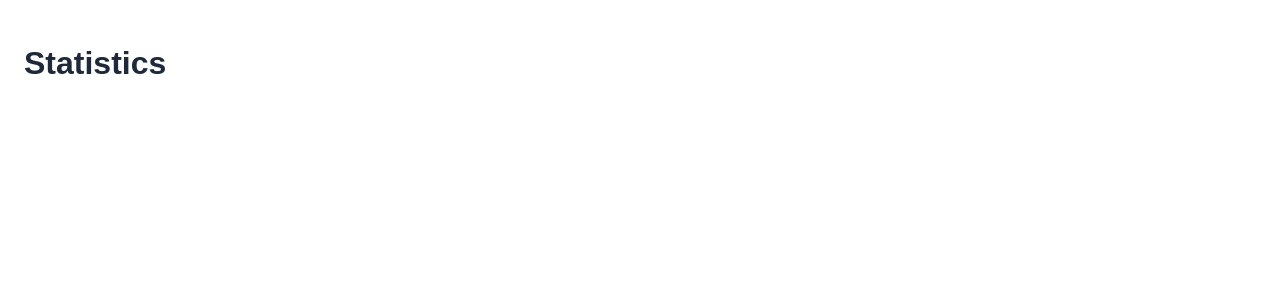
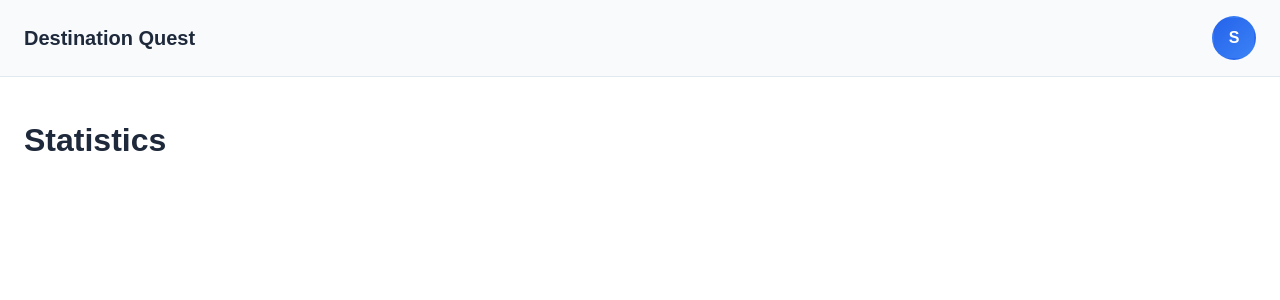
Before and after one commit to DebjitPramanick/Globetrotter, a Next.js app in the folder client/: page /Stats in a window 1280 px wide. Shown: the top 300 px of the page. Built offline with nearby package versions, Linux system fonts and the light colour scheme; sample sign-in values are in the browser's storage.

Commit message:
Create AppLayout

```diff
--- a/client/src/components/molecules/Header/index.tsx
+++ b/client/src/components/molecules/Header/index.tsx
@@ -19,7 +19,7 @@ const Header = () => {
   const menuRef = useRef<HTMLDivElement>(null);
   const { isDarkMode, toggleTheme } = useApp();
   const router = useRouter();
-  const username = localStorage.getItem("username") || "";
+  const { username } = useApp();
 
   useEffect(() => {
     const handleClickOutside = (event: MouseEvent) => {
@@ -43,7 +43,10 @@ const Header = () => {
         <Title>Destination Quest</Title>
       </LeftSection>
       <RightSection ref={menuRef}>
-        <Avatar name={username} onClick={() => setIsMenuOpen(!isMenuOpen)} />
+        <Avatar
+          name={username || ""}
+          onClick={() => setIsMenuOpen(!isMenuOpen)}
+        />
         <AvatarMenu isOpen={isMenuOpen}>
           <MenuItem onClick={() => handleNavigation("/game")}>
             <Play size={18} />
--- a/client/src/hooks/useGame.ts
+++ b/client/src/hooks/useGame.ts
@@ -1,6 +1,7 @@
 import { useState, useEffect } from "react";
 import { DESTINATIONS } from "@/constants";
 import { useRouter } from "next/router";
+import { useApp } from "@/context/AppContext";
 interface UseGameReturn {
   currentDestination: number;
   currentClue: number;
@@ -16,7 +17,7 @@ const SCORE_DEDUCTION = 25;
 
 export const useGame = (): UseGameReturn => {
   const router = useRouter();
-  const username = localStorage.getItem("username");
+  const { username } = useApp();
   const [currentDestination, setCurrentDestination] = useState(0);
   const [currentClue, setCurrentClue] = useState(0);
   const [totalScore, setTotalScore] = useState(0);
--- /dev/null
+++ b/client/src/layouts/AppLayout/index.styled.ts
@@ -0,0 +1,13 @@
+import styled from "styled-components";
+
+export const LayoutContainer = styled.div`
+  min-height: 100vh;
+  display: flex;
+  flex-direction: column;
+`;
+
+export const Main = styled.main`
+  flex: 1;
+  display: flex;
+  flex-direction: column;
+`;
--- /dev/null
+++ b/client/src/layouts/AppLayout/index.tsx
@@ -0,0 +1,21 @@
+import { ReactNode } from "react";
+import Header from "@/components/molecules/Header";
+import { LayoutContainer, Main } from "./index.styled";
+import { useApp } from "@/context/AppContext";
+
+interface AppLayoutProps {
+  children: ReactNode;
+}
+
+const AppLayout = ({ children }: AppLayoutProps) => {
+  const { username } = useApp();
+
+  return (
+    <LayoutContainer>
+      {username && <Header />}
+      <Main>{children}</Main>
+    </LayoutContainer>
+  );
+};
+
+export default AppLayout;
--- a/client/src/pages/Game/index.tsx
+++ b/client/src/pages/Game/index.tsx
@@ -1,6 +1,7 @@
 import { GameContainer } from "./index.styled";
 import GameCard from "./components/GameCard";
 import { useGame } from "@/hooks/useGame";
+import AppLayout from "@/layouts/AppLayout";
 
 const Game = () => {
   const game = useGame();
@@ -17,6 +18,7 @@ const Game = () => {
   } = game;
 
   return (
+    <AppLayout>
       <GameContainer>
         <GameCard
           clues={destination.clues}
@@ -27,6 +29,7 @@ const Game = () => {
           onRevealNextClue={handleRevealNextClue}
         />
       </GameContainer>
+    </AppLayout>
   );
 };
 
--- a/client/src/pages/Stats/index.tsx
+++ b/client/src/pages/Stats/index.tsx
@@ -1,10 +1,13 @@
+import AppLayout from "@/layouts/AppLayout";
 import { StatsContainer, Title } from "./index.styled";
 
 const Stats = () => {
   return (
-    <StatsContainer>
-      <Title>Statistics</Title>
-    </StatsContainer>
+    <AppLayout>
+      <StatsContainer>
+        <Title>Statistics</Title>
+      </StatsContainer>
+    </AppLayout>
   );
 };
 
```
Lines whose indentation alone changed are shown as unchanged.
